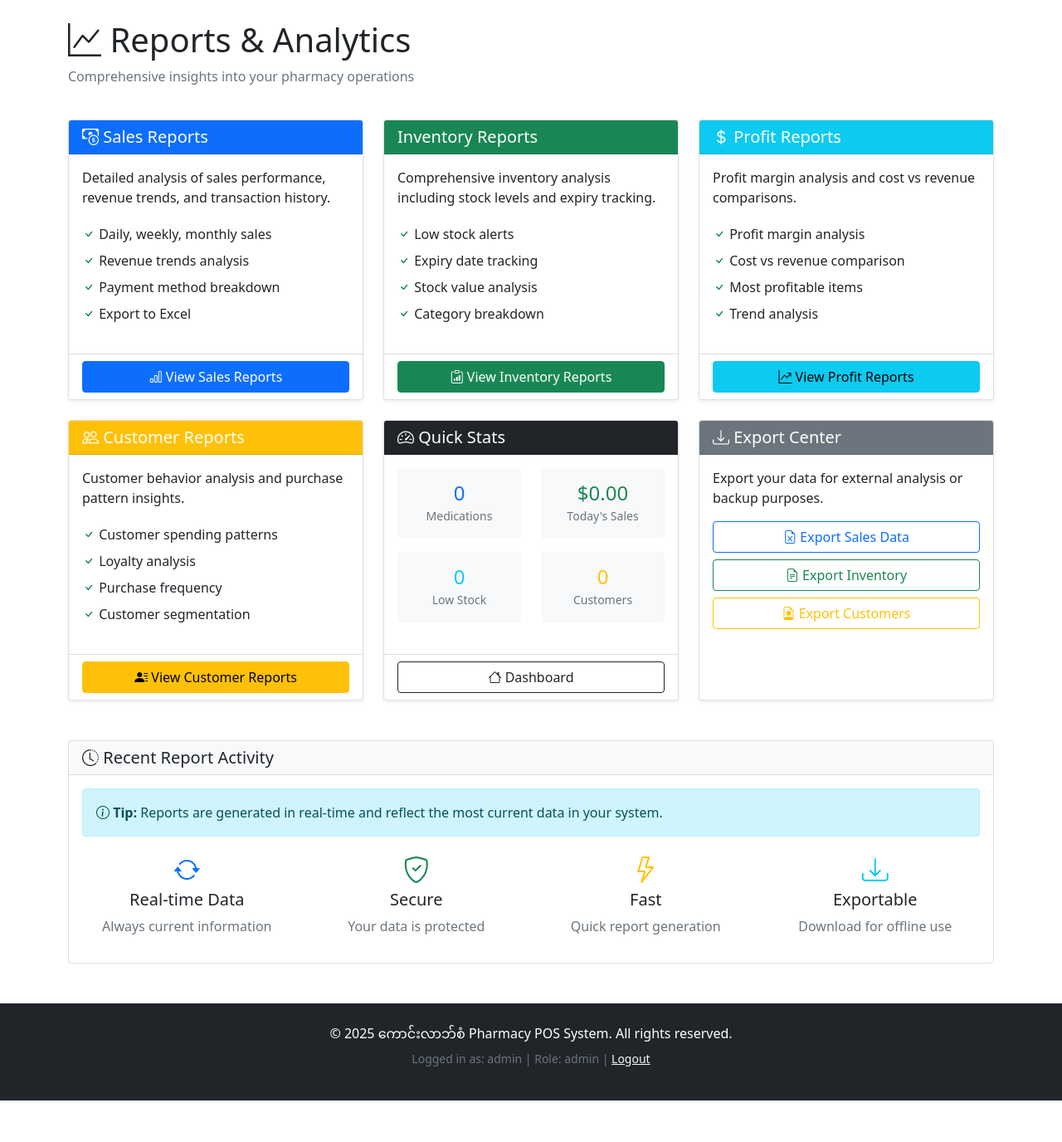
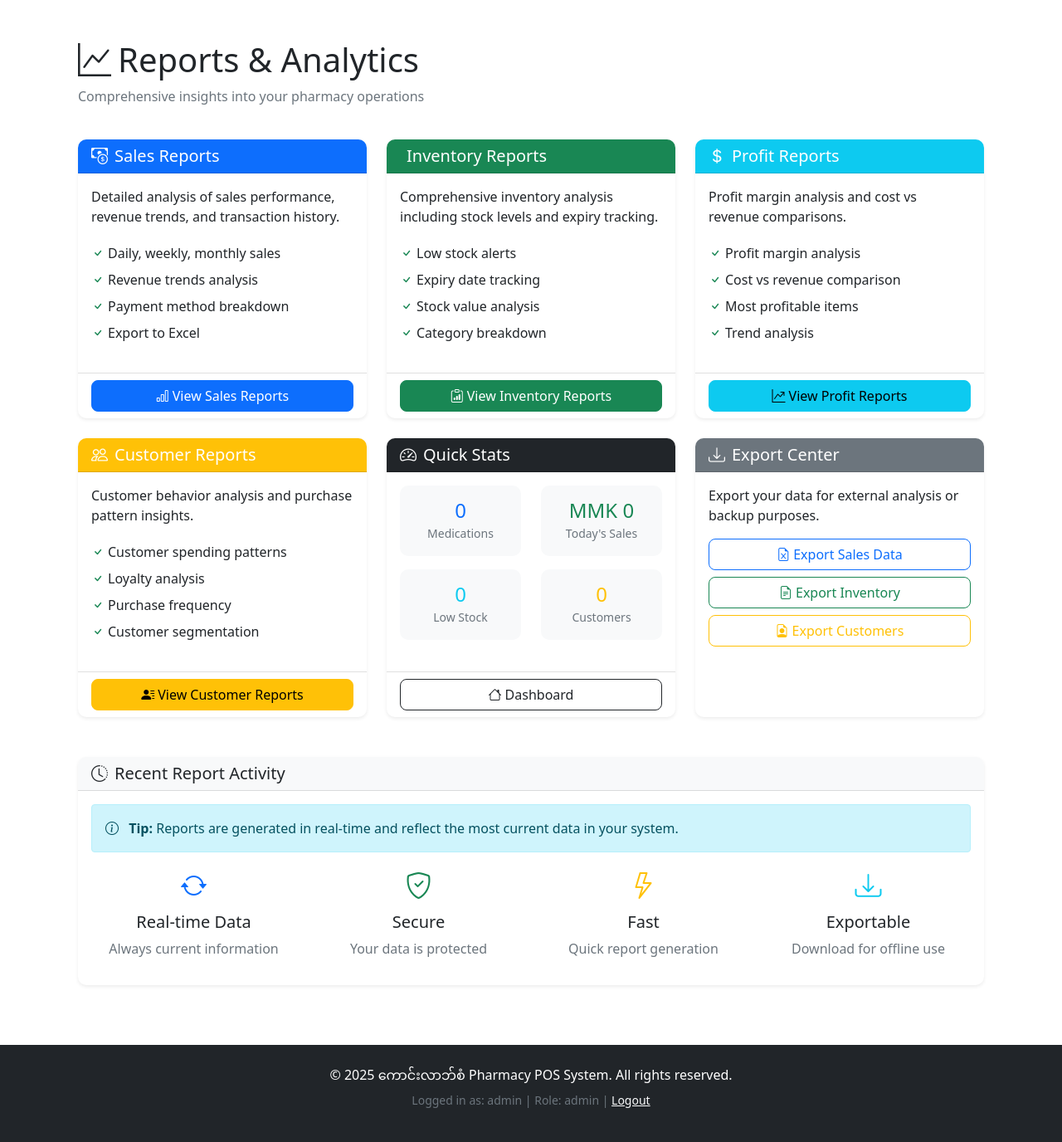
Before and after one commit to JohnFrp/PSS, a Flask app: page /reports/ in a window 1280 px wide. Shown: the part 62-1438 px from the top of the page at 83% size. Before the commit the page ends 1388 px from the top, so only its background shows below. Run offline with Flask 3, Linux system fonts and the light colour scheme; a user stored in the database is signed in; data that the repository does not hold is empty.

Commit message:
Update reports.html

```diff
--- a/app/templates/reports/reports.html
+++ b/app/templates/reports/reports.html
@@ -1,9 +1,10 @@
 {% extends "base.html" %}
 
 {% block content %}
+<div class="container-fluid py-4">
     <div class="row mb-4">
         <div class="col">
-        <h1><i class="bi bi-graph-up"></i> Reports & Analytics</h1>
+            <h1><i class="bi bi-graph-up me-2"></i>Reports & Analytics</h1>
             <p class="text-muted">Comprehensive insights into your pharmacy operations</p>
         </div>
     </div>
@@ -11,22 +12,22 @@
     <div class="row">
         <!-- Sales Reports Card -->
         <div class="col-md-6 col-lg-4 mb-4">
-        <div class="card h-100 shadow-sm">
+            <div class="card h-100 shadow-sm border-0">
                 <div class="card-header bg-primary text-white">
-                <h5 class="card-title mb-0"><i class="bi bi-cash-coin"></i> Sales Reports</h5>
+                    <h5 class="card-title mb-0"><i class="bi bi-cash-coin me-2"></i>Sales Reports</h5>
                 </div>
                 <div class="card-body">
                     <p class="card-text">Detailed analysis of sales performance, revenue trends, and transaction history.</p>
                     <ul class="list-unstyled">
-                    <li><i class="bi bi-check text-success"></i> Daily, weekly, monthly sales</li>
-                    <li><i class="bi bi-check text-success"></i> Revenue trends analysis</li>
-                    <li><i class="bi bi-check text-success"></i> Payment method breakdown</li>
-                    <li><i class="bi bi-check text-success"></i> Export to Excel</li>
+                        <li><i class="bi bi-check text-success me-1"></i>Daily, weekly, monthly sales</li>
+                        <li><i class="bi bi-check text-success me-1"></i>Revenue trends analysis</li>
+                        <li><i class="bi bi-check text-success me-1"></i>Payment method breakdown</li>
+                        <li><i class="bi bi-check text-success me-1"></i>Export to Excel</li>
                     </ul>
                 </div>
                 <div class="card-footer bg-transparent">
                     <a href="{{ url_for('reports.sales_reports') }}" class="btn btn-primary w-100">
-                    <i class="bi bi-bar-chart"></i> View Sales Reports
+                        <i class="bi bi-bar-chart me-1"></i>View Sales Reports
                     </a>
                 </div>
             </div>
@@ -34,22 +35,22 @@
 
         <!-- Inventory Reports Card -->
         <div class="col-md-6 col-lg-4 mb-4">
-        <div class="card h-100 shadow-sm">
+            <div class="card h-100 shadow-sm border-0">
                 <div class="card-header bg-success text-white">
-                <h5 class="card-title mb-0"><i class="bi bi-capsule"></i> Inventory Reports</h5>
+                    <h5 class="card-title mb-0"><i class="bi bi-capsule me-2"></i>Inventory Reports</h5>
                 </div>
                 <div class="card-body">
                     <p class="card-text">Comprehensive inventory analysis including stock levels and expiry tracking.</p>
                     <ul class="list-unstyled">
-                    <li><i class="bi bi-check text-success"></i> Low stock alerts</li>
-                    <li><i class="bi bi-check text-success"></i> Expiry date tracking</li>
-                    <li><i class="bi bi-check text-success"></i> Stock value analysis</li>
-                    <li><i class="bi bi-check text-success"></i> Category breakdown</li>
+                        <li><i class="bi bi-check text-success me-1"></i>Low stock alerts</li>
+                        <li><i class="bi bi-check text-success me-1"></i>Expiry date tracking</li>
+                        <li><i class="bi bi-check text-success me-1"></i>Stock value analysis</li>
+                        <li><i class="bi bi-check text-success me-1"></i>Category breakdown</li>
                     </ul>
                 </div>
                 <div class="card-footer bg-transparent">
                     <a href="{{ url_for('reports.inventory_reports') }}" class="btn btn-success w-100">
-                    <i class="bi bi-clipboard-data"></i> View Inventory Reports
+                        <i class="bi bi-clipboard-data me-1"></i>View Inventory Reports
                     </a>
                 </div>
             </div>
@@ -57,22 +58,22 @@
 
         <!-- Profit Reports Card -->
         <div class="col-md-6 col-lg-4 mb-4">
-        <div class="card h-100 shadow-sm">
+            <div class="card h-100 shadow-sm border-0">
                 <div class="card-header bg-info text-white">
-                <h5 class="card-title mb-0"><i class="bi bi-currency-dollar"></i> Profit Reports</h5>
+                    <h5 class="card-title mb-0"><i class="bi bi-currency-dollar me-2"></i>Profit Reports</h5>
                 </div>
                 <div class="card-body">
                     <p class="card-text">Profit margin analysis and cost vs revenue comparisons.</p>
                     <ul class="list-unstyled">
-                    <li><i class="bi bi-check text-success"></i> Profit margin analysis</li>
-                    <li><i class="bi bi-check text-success"></i> Cost vs revenue comparison</li>
-                    <li><i class="bi bi-check text-success"></i> Most profitable items</li>
-                    <li><i class="bi bi-check text-success"></i> Trend analysis</li>
+                        <li><i class="bi bi-check text-success me-1"></i>Profit margin analysis</li>
+                        <li><i class="bi bi-check text-success me-1"></i>Cost vs revenue comparison</li>
+                        <li><i class="bi bi-check text-success me-1"></i>Most profitable items</li>
+                        <li><i class="bi bi-check text-success me-1"></i>Trend analysis</li>
                     </ul>
                 </div>
                 <div class="card-footer bg-transparent">
                     <a href="{{ url_for('reports.profit_reports') }}" class="btn btn-info w-100">
-                    <i class="bi bi-graph-up-arrow"></i> View Profit Reports
+                        <i class="bi bi-graph-up-arrow me-1"></i>View Profit Reports
                     </a>
                 </div>
             </div>
@@ -80,22 +81,22 @@
 
         <!-- Customer Reports Card -->
         <div class="col-md-6 col-lg-4 mb-4">
-        <div class="card h-100 shadow-sm">
+            <div class="card h-100 shadow-sm border-0">
                 <div class="card-header bg-warning text-white">
-                <h5 class="card-title mb-0"><i class="bi bi-people"></i> Customer Reports</h5>
+                    <h5 class="card-title mb-0"><i class="bi bi-people me-2"></i>Customer Reports</h5>
                 </div>
                 <div class="card-body">
                     <p class="card-text">Customer behavior analysis and purchase pattern insights.</p>
                     <ul class="list-unstyled">
-                    <li><i class="bi bi-check text-success"></i> Customer spending patterns</li>
-                    <li><i class="bi bi-check text-success"></i> Loyalty analysis</li>
-                    <li><i class="bi bi-check text-success"></i> Purchase frequency</li>
-                    <li><i class="bi bi-check text-success"></i> Customer segmentation</li>
+                        <li><i class="bi bi-check text-success me-1"></i>Customer spending patterns</li>
+                        <li><i class="bi bi-check text-success me-1"></i>Loyalty analysis</li>
+                        <li><i class="bi bi-check text-success me-1"></i>Purchase frequency</li>
+                        <li><i class="bi bi-check text-success me-1"></i>Customer segmentation</li>
                     </ul>
                 </div>
                 <div class="card-footer bg-transparent">
                     <a href="{{ url_for('reports.customer_reports') }}" class="btn btn-warning w-100">
-                    <i class="bi bi-person-lines-fill"></i> View Customer Reports
+                        <i class="bi bi-person-lines-fill me-1"></i>View Customer Reports
                     </a>
                 </div>
             </div>
@@ -103,33 +104,33 @@
 
         <!-- Quick Stats Card -->
         <div class="col-md-6 col-lg-4 mb-4">
-        <div class="card h-100 shadow-sm">
+            <div class="card h-100 shadow-sm border-0">
                 <div class="card-header bg-dark text-white">
-                <h5 class="card-title mb-0"><i class="bi bi-speedometer2"></i> Quick Stats</h5>
+                    <h5 class="card-title mb-0"><i class="bi bi-speedometer2 me-2"></i>Quick Stats</h5>
                 </div>
                 <div class="card-body">
                     <div class="row text-center">
                         <div class="col-6 mb-3">
                             <div class="bg-light p-3 rounded">
-                            <h4 class="text-primary mb-0">{{ stats.total_medications }}</h4>
+                                <h4 class="text-primary mb-0">{{ stats.total_medications if stats else 0 }}</h4>
                                 <small class="text-muted">Medications</small>
                             </div>
                         </div>
                         <div class="col-6 mb-3">
                             <div class="bg-light p-3 rounded">
-                            <h4 class="text-success mb-0">${{ "%.2f"|format(stats.today_sales) }}</h4>
+                                <h4 class="text-success mb-0">MMK {{ "{:,.0f}".format(stats.today_sales if stats else 0) }}</h4>
                                 <small class="text-muted">Today's Sales</small>
                             </div>
                         </div>
                         <div class="col-6 mb-3">
                             <div class="bg-light p-3 rounded">
-                            <h4 class="text-info mb-0">{{ stats.low_stock_count }}</h4>
+                                <h4 class="text-info mb-0">{{ stats.low_stock_count if stats else 0 }}</h4>
                                 <small class="text-muted">Low Stock</small>
                             </div>
                         </div>
                         <div class="col-6 mb-3">
                             <div class="bg-light p-3 rounded">
-                            <h4 class="text-warning mb-0">{{ total_customers }}</h4>
+                                <h4 class="text-warning mb-0">{{ total_customers if total_customers else 0 }}</h4>
                                 <small class="text-muted">Customers</small>
                             </div>
                         </div>
@@ -137,7 +138,7 @@
                 </div>
                 <div class="card-footer bg-transparent">
                     <a href="{{ url_for('main.index') }}" class="btn btn-outline-dark w-100">
-                    <i class="bi bi-house"></i> Dashboard
+                        <i class="bi bi-house me-1"></i>Dashboard
                     </a>
                 </div>
             </div>
@@ -145,21 +146,21 @@
 
         <!-- Export Center Card -->
         <div class="col-md-6 col-lg-4 mb-4">
-        <div class="card h-100 shadow-sm">
+            <div class="card h-100 shadow-sm border-0">
                 <div class="card-header bg-secondary text-white">
-                <h5 class="card-title mb-0"><i class="bi bi-download"></i> Export Center</h5>
+                    <h5 class="card-title mb-0"><i class="bi bi-download me-2"></i>Export Center</h5>
                 </div>
                 <div class="card-body">
                     <p class="card-text">Export your data for external analysis or backup purposes.</p>
                     <div class="d-grid gap-2">
                         <a href="{{ url_for('reports.export_sales_report') }}" class="btn btn-outline-primary">
-                        <i class="bi bi-file-earmark-excel"></i> Export Sales Data
+                            <i class="bi bi-file-earmark-excel me-1"></i>Export Sales Data
                         </a>
                         <a href="{{ url_for('reports.export_inventory_report') }}" class="btn btn-outline-success">
-                        <i class="bi bi-file-earmark-text"></i> Export Inventory
+                            <i class="bi bi-file-earmark-text me-1"></i>Export Inventory
                         </a>
                         <a href="{{ url_for('reports.export_customer_report') }}" class="btn btn-outline-warning">
-                        <i class="bi bi-file-earmark-person"></i> Export Customers
+                            <i class="bi bi-file-earmark-person me-1"></i>Export Customers
                         </a>
                     </div>
                 </div>
@@ -170,35 +171,36 @@
     <!-- Recent Activity Section -->
     <div class="row mt-4">
         <div class="col-12">
-        <div class="card">
+            <div class="card border-0 shadow-sm">
                 <div class="card-header bg-light">
-                <h5 class="card-title mb-0"><i class="bi bi-clock-history"></i> Recent Report Activity</h5>
+                    <h5 class="card-title mb-0"><i class="bi bi-clock-history me-2"></i>Recent Report Activity</h5>
                 </div>
                 <div class="card-body">
                     <div class="alert alert-info">
-                    <i class="bi bi-info-circle"></i>
+                        <i class="bi bi-info-circle me-2"></i>
                         <strong>Tip:</strong> Reports are generated in real-time and reflect the most current data in your system.
                     </div>
                     <div class="row">
-                    <div class="col-md-3 text-center">
+                        <div class="col-md-3 text-center mb-3">
                             <i class="bi bi-arrow-repeat text-primary" style="font-size: 2rem;"></i>
-                        <h5>Real-time Data</h5>
-                        <p class="text-muted">Always current information</p>
+                            <h5 class="mt-2">Real-time Data</h5>
+                            <p class="text-muted mb-0">Always current information</p>
                         </div>
-                    <div class="col-md-3 text-center">
+                        <div class="col-md-3 text-center mb-3">
                             <i class="bi bi-shield-check text-success" style="font-size: 2rem;"></i>
-                        <h5>Secure</h5>
-                        <p class="text-muted">Your data is protected</p>
+                            <h5 class="mt-2">Secure</h5>
+                            <p class="text-muted mb-0">Your data is protected</p>
                         </div>
-                    <div class="col-md-3 text-center">
+                        <div class="col-md-3 text-center mb-3">
                             <i class="bi bi-lightning text-warning" style="font-size: 2rem;"></i>
-                        <h5>Fast</h5>
-                        <p class="text-muted">Quick report generation</p>
+                            <h5 class="mt-2">Fast</h5>
+                            <p class="text-muted mb-0">Quick report generation</p>
                         </div>
-                    <div class="col-md-3 text-center">
+                        <div class="col-md-3 text-center mb-3">
                             <i class="bi bi-download text-info" style="font-size: 2rem;"></i>
-                        <h5>Exportable</h5>
-                        <p class="text-muted">Download for offline use</p>
+                            <h5 class="mt-2">Exportable</h5>
+                            <p class="text-muted mb-0">Download for offline use</p>
+                        </div>
                     </div>
                 </div>
             </div>
@@ -208,16 +210,29 @@
 
 <style>
 .card {
-    transition: transform 0.2s;
+    transition: transform 0.2s, box-shadow 0.2s;
+    border-radius: 10px;
 }
 .card:hover {
     transform: translateY(-5px);
+    box-shadow: 0 8px 25px rgba(0, 0, 0, 0.15) !important;
 }
 .list-unstyled li {
     padding: 0.25rem 0;
+    display: flex;
+    align-items: center;
 }
 .bg-light {
     background-color: #f8f9fa !important;
 }
+.card-header {
+    border-radius: 10px 10px 0 0 !important;
+}
+.btn {
+    border-radius: 8px;
+}
+.rounded {
+    border-radius: 10px !important;
+}
 </style>
 {% endblock %}
```
Lines whose indentation alone changed are shown as unchanged.
